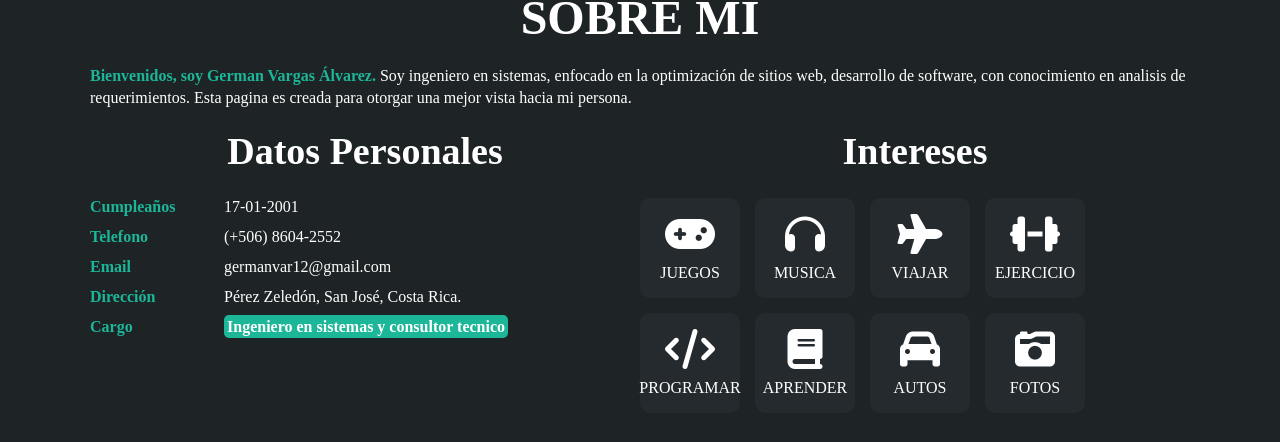
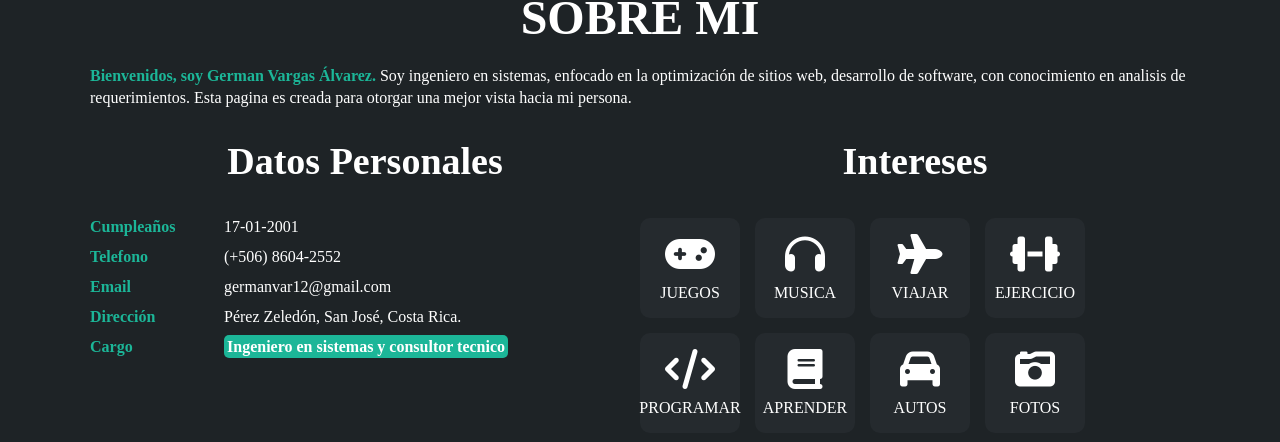
Before and after one commit to Adrian44gQ/MiPagina, a plain HTML site: page index.html in a window 1280 px wide. Shown: the part 880-1322 px from the top of the page. Drawn offline with Linux system fonts and the light colour scheme; a web font is replaced by a local one.

Commit message:
Update estilo.css

```diff
--- a/estilo.css
+++ b/estilo.css
@@ -617,7 +617,13 @@ background-color: #42bd57;
 
 }
 h2, h3 {
-    text-align: center;
+    word-wrap: break-word;    /* Permite que las palabras largas se partan en líneas */
+    overflow-wrap: break-word; /* Otra propiedad que asegura que las palabras largas se partan */
+    text-align: center;       /* Opcional: Centrar el texto */
+    margin: 0;                /* Asegura que no haya márgenes externos que causen desbordamiento */
+    padding: 10px;            /* Agrega un pequeño padding interno si es necesario */
+    max-width: 100%;          /* Asegura que el h3 no sobrepase el ancho del contenedor */
+    box-sizing: border-box;   /* Incluye padding y border dentro del tamaño total */
 }
 
 .container, .container2 {
```
